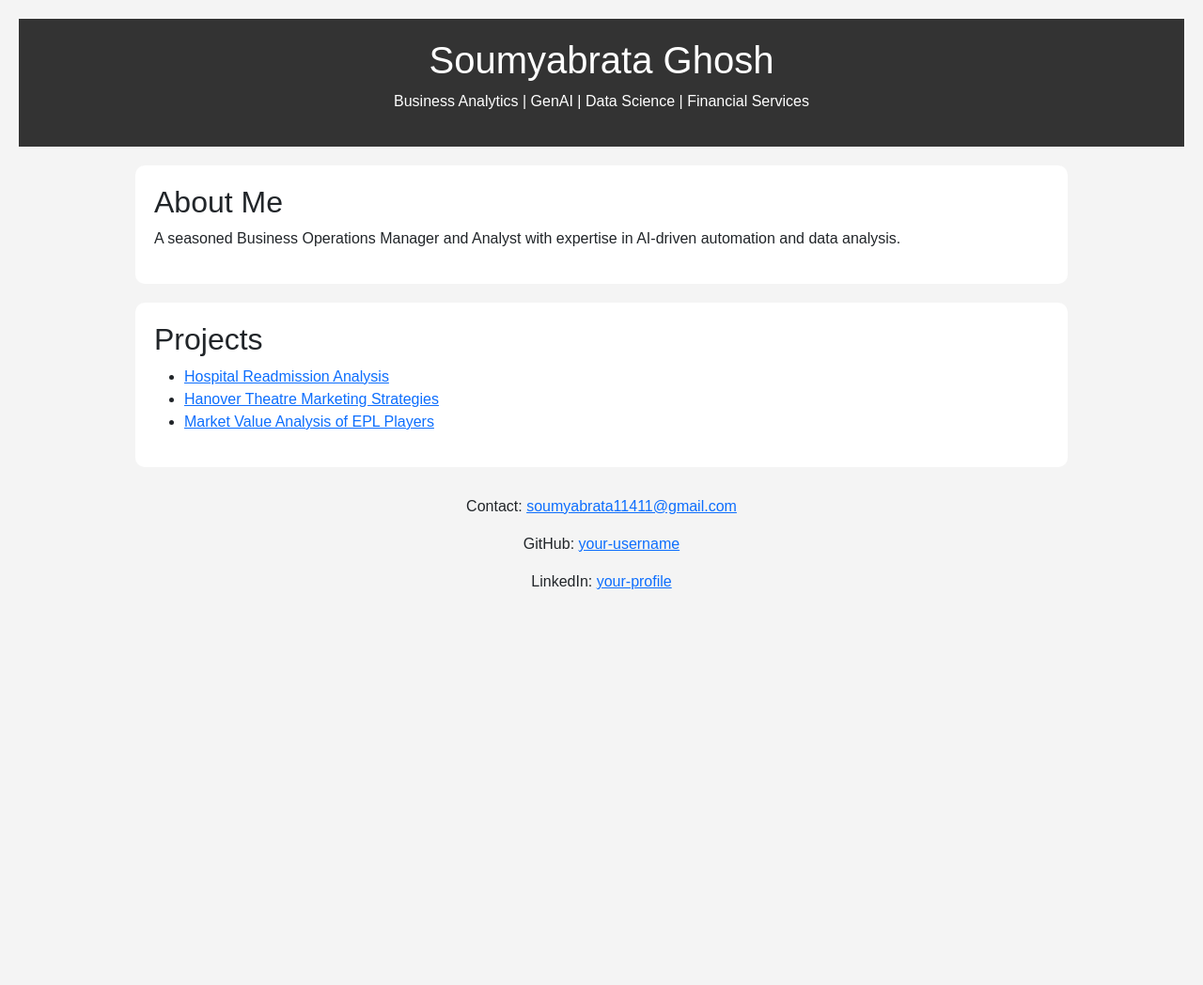
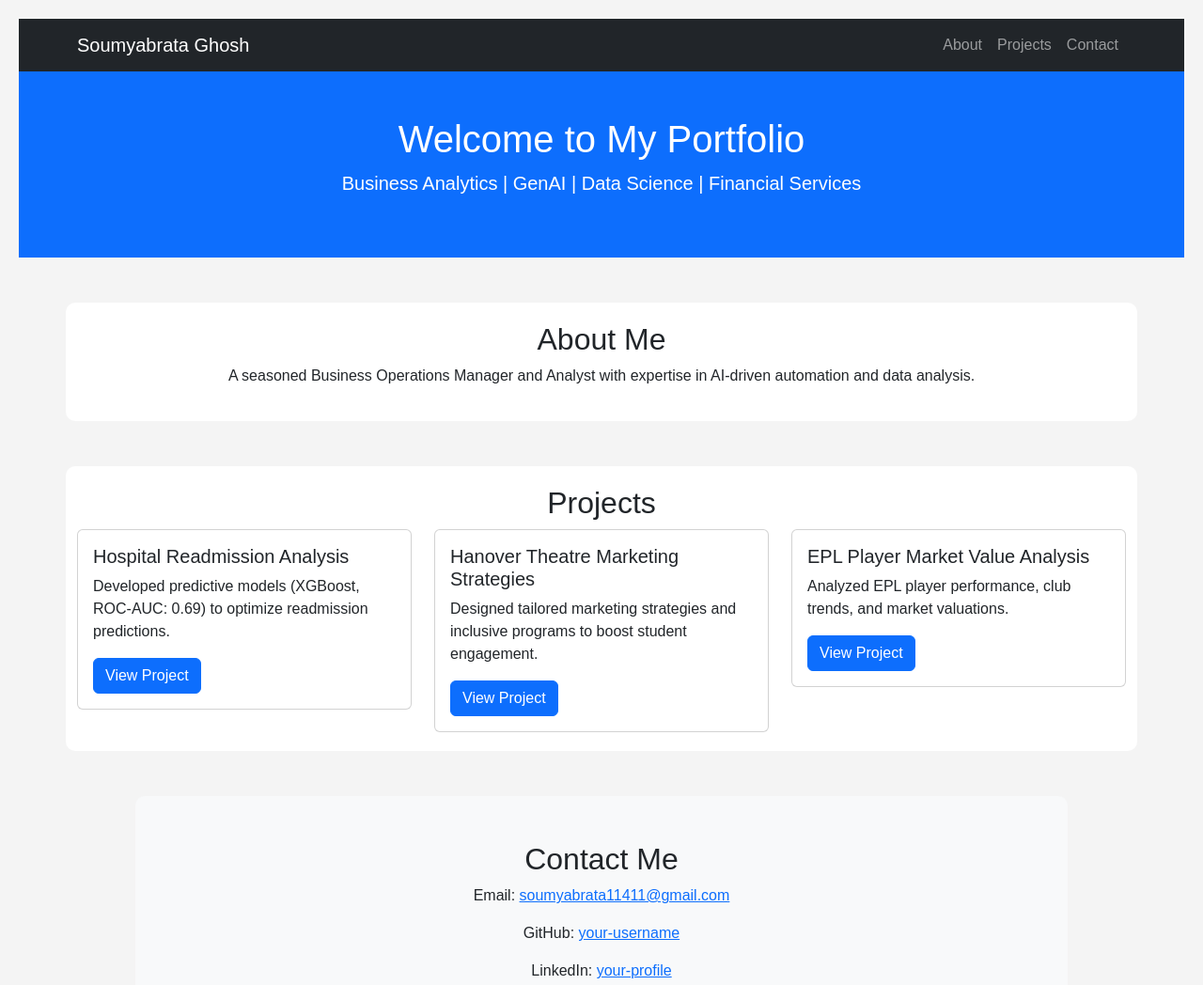
Before and after one commit to SoGhosh719/Soumyabrata-portfolio-Github, a plain HTML site: page index.html in a window 1280 px wide. Shown: the whole page at 94% size. Before the commit the page ends 800 px from the top, so only its background shows below. Drawn offline with nearby package versions, Linux system fonts and the light colour scheme.

Commit message:
Update index.html

```diff
--- a/index.html
+++ b/index.html
@@ -10,26 +10,82 @@
     <link rel="stylesheet" href="css/style.css">
 </head>
 <body>
-    <header>
-        <h1>Soumyabrata Ghosh</h1>
-        <p>Business Analytics | GenAI | Data Science | Financial Services</p>
+    <!-- Navigation Bar -->
+    <nav class="navbar navbar-expand-lg navbar-dark bg-dark">
+        <div class="container">
+            <a class="navbar-brand" href="#">Soumyabrata Ghosh</a>
+            <button class="navbar-toggler" type="button" data-bs-toggle="collapse" data-bs-target="#navbarNav">
+                <span class="navbar-toggler-icon"></span>
+            </button>
+            <div class="collapse navbar-collapse" id="navbarNav">
+                <ul class="navbar-nav ms-auto">
+                    <li class="nav-item"><a class="nav-link" href="#about">About</a></li>
+                    <li class="nav-item"><a class="nav-link" href="#projects">Projects</a></li>
+                    <li class="nav-item"><a class="nav-link" href="#contact">Contact</a></li>
+                </ul>
+            </div>
+        </div>
+    </nav>
+
+    <!-- Hero Section -->
+    <header class="bg-primary text-white text-center py-5">
+        <div class="container">
+            <h1>Welcome to My Portfolio</h1>
+            <p class="lead">Business Analytics | GenAI | Data Science | Financial Services</p>
+        </div>
     </header>
-    <section>
-        <h2>About Me</h2>
-        <p>A seasoned Business Operations Manager and Analyst with expertise in AI-driven automation and data analysis.</p>
+
+    <!-- About Section -->
+    <section id="about" class="container my-5">
+        <h2 class="text-center">About Me</h2>
+        <p class="text-center">A seasoned Business Operations Manager and Analyst with expertise in AI-driven automation and data analysis.</p>
     </section>
-    <section>
-        <h2>Projects</h2>
-        <ul>
-            <li><a href="https://your-link.com/hospital-readmission">Hospital Readmission Analysis</a></li>
-            <li><a href="https://your-link.com/hanover-theatre">Hanover Theatre Marketing Strategies</a></li>
-            <li><a href="https://your-link.com/epl-analysis">Market Value Analysis of EPL Players</a></li>
-        </ul>
+
+    <!-- Projects Section -->
+    <section id="projects" class="container my-5">
+        <h2 class="text-center">Projects</h2>
+        <div class="row">
+            <div class="col-md-4">
+                <div class="card">
+                    <div class="card-body">
+                        <h5 class="card-title">Hospital Readmission Analysis</h5>
+                        <p class="card-text">Developed predictive models (XGBoost, ROC-AUC: 0.69) to optimize readmission predictions.</p>
+                        <a href="https://your-link.com/hospital-readmission" class="btn btn-primary">View Project</a>
+                    </div>
+                </div>
+            </div>
+            <div class="col-md-4">
+                <div class="card">
+                    <div class="card-body">
+                        <h5 class="card-title">Hanover Theatre Marketing Strategies</h5>
+                        <p class="card-text">Designed tailored marketing strategies and inclusive programs to boost student engagement.</p>
+                        <a href="https://your-link.com/hanover-theatre" class="btn btn-primary">View Project</a>
+                    </div>
+                </div>
+            </div>
+            <div class="col-md-4">
+                <div class="card">
+                    <div class="card-body">
+                        <h5 class="card-title">EPL Player Market Value Analysis</h5>
+                        <p class="card-text">Analyzed EPL player performance, club trends, and market valuations.</p>
+                        <a href="https://your-link.com/epl-analysis" class="btn btn-primary">View Project</a>
+                    </div>
+                </div>
+            </div>
+        </div>
     </section>
-    <footer>
-        <p>Contact: <a href="mailto:soumyabrata11411@gmail.com">soumyabrata11411@gmail.com</a></p>
-        <p>GitHub: <a href="https://github.com/your-username">your-username</a></p>
-        <p>LinkedIn: <a href="https://linkedin.com/in/your-profile">your-profile</a></p>
-    </footer>
+
+    <!-- Contact Section -->
+    <section id="contact" class="bg-light py-5">
+        <div class="container text-center">
+            <h2>Contact Me</h2>
+            <p>Email: <a href="mailto:soumyabrata11411@gmail.com">soumyabrata11411@gmail.com</a></p>
+            <p>GitHub: <a href="https://github.com/your-username">your-username</a></p>
+            <p>LinkedIn: <a href="https://linkedin.com/in/your-profile">your-profile</a></p>
+        </div>
+    </section>
+
+    <!-- Bootstrap JS (for dropdown menu & responsive navbar) -->
+    <script src="https://cdn.jsdelivr.net/npm/bootstrap@5.3.0/dist/js/bootstrap.bundle.min.js"></script>
 </body>
 </html>
```
